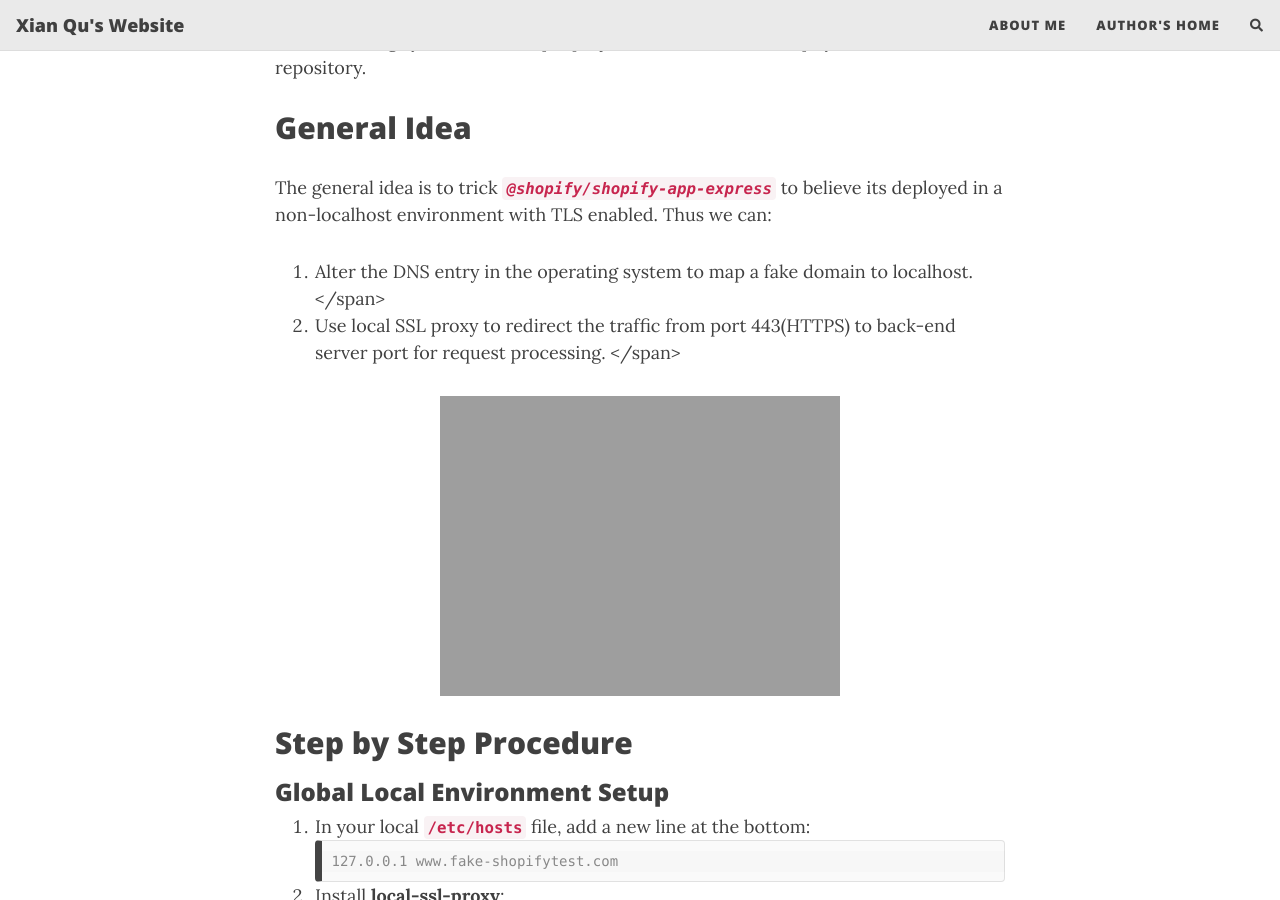
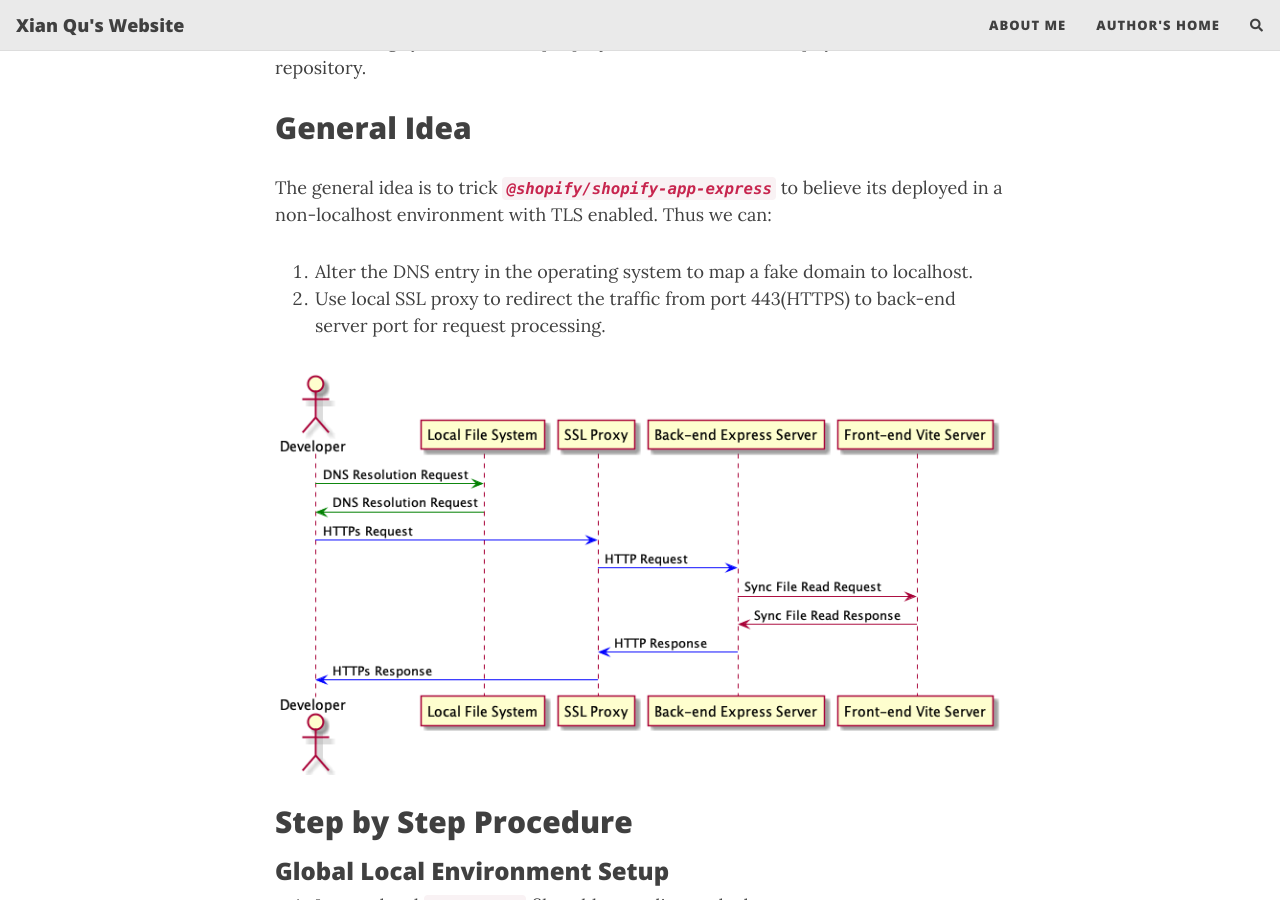
Before and after one commit to xianqugithub/xianqugithub.github.io, a Jekyll site: the page built from _posts/2023-10-09-shopify-localhost-markdown.md, in a window 1280 px wide and 900 px high, scrolled down 851 px. Built offline with Jekyll 4.4.1, drawn with Linux system fonts in a browser that asks for light colours; nearby versions of some CDN libraries; comment, search, counter and statistics services are not loaded.

Commit message:
add jpeg file to file url.

```diff
--- a/_posts/2023-10-09-shopify-localhost-markdown.md
+++ b/_posts/2023-10-09-shopify-localhost-markdown.md
@@ -14,14 +14,10 @@ The following steps are largely based on the assumption that the project is gene
 
 ## General Idea
 The general idea is to trick ***`@shopify/shopify-app-express`*** to believe its deployed in a non-localhost environment with TLS enabled. Thus we can:
-<span style="color:green">
 1. Alter the DNS entry in the operating system to map a fake domain to localhost.
-</span>
-<span style="color:blue">
 2. Use local SSL proxy to redirect the traffic from port 443(HTTPS) to back-end server port for request processing.
-</span>
 
-![ShopifyLocalTestSequence](https://xianqugithub.github.io/assets/img/shopify-localhost-sequence){: .mx-auto.d-block :}
+![ShopifyLocalTestSequence](https://xianqugithub.github.io/assets/img/shopify-localhost-sequence.jpeg){: .mx-auto.d-block :}
 
 ## Step by Step Procedure
 
```
